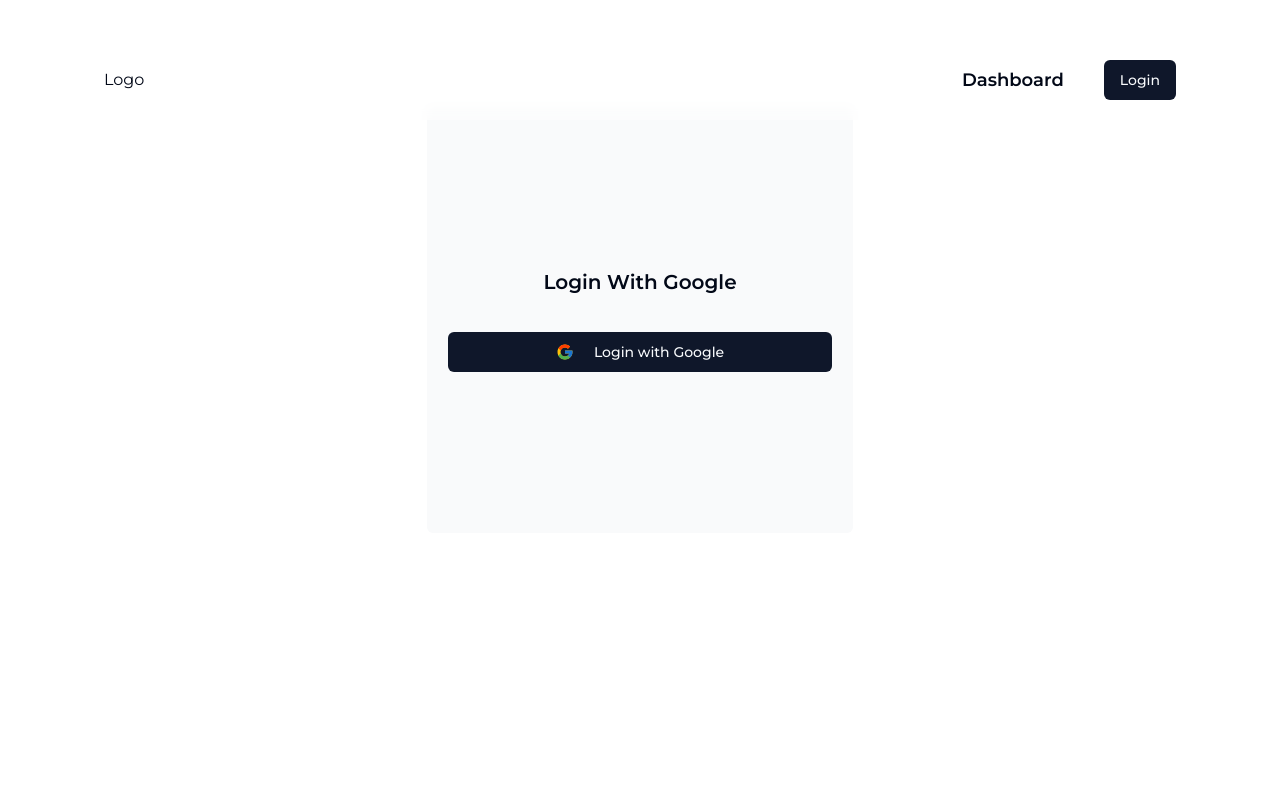
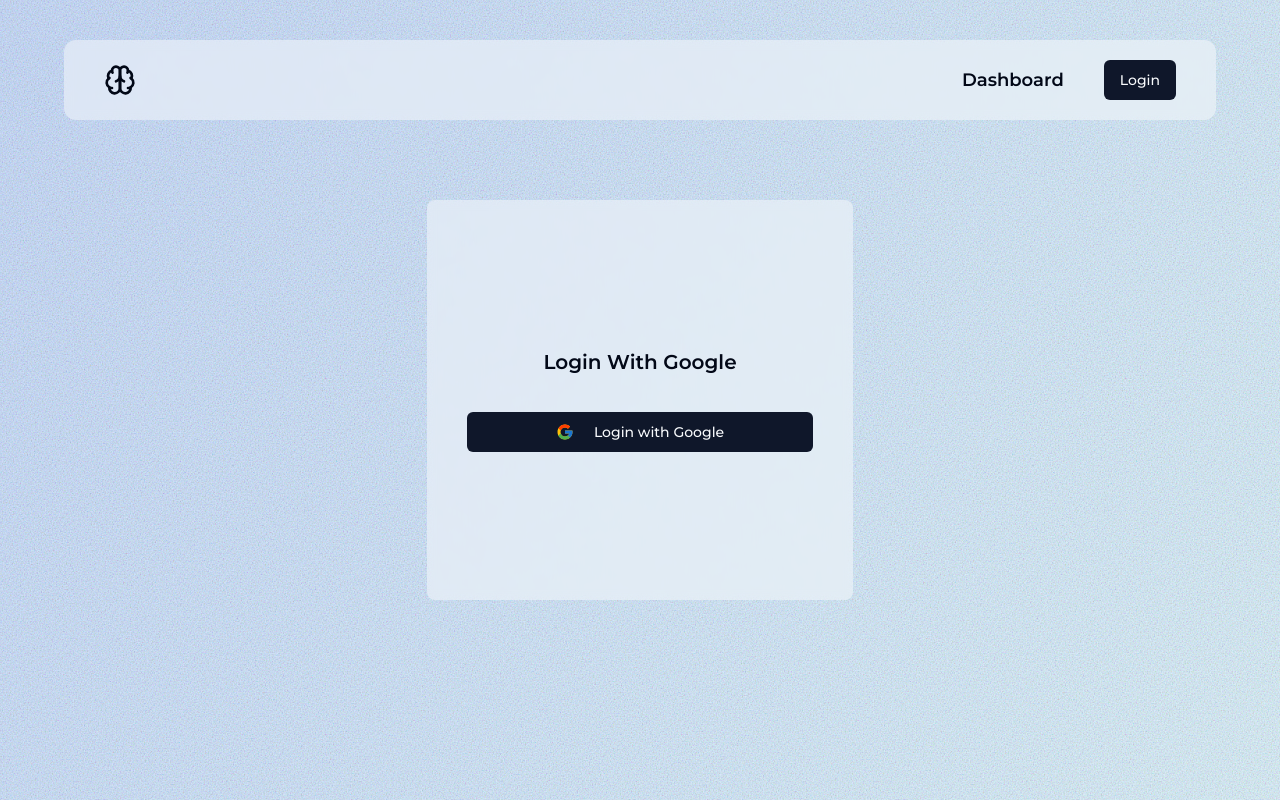
Before and after one commit to AniruddhaGawali/course-wave, a Next.js app: page /auth/login in a window 1280 px wide. Built offline with nearby package versions, Linux system fonts and the light colour scheme; no server answers.

Commit message:
Update login and dashboard pages, and navbar component

```diff
--- a/src/app/auth/login/page.tsx
+++ b/src/app/auth/login/page.tsx
@@ -10,8 +10,8 @@
 
 const LoginPage = (props: Props) => {
   return (
-    <div className="flex h-[80vh] w-full items-center justify-center">
-      <form className="flex h-2/3 w-1/3 flex-col items-center justify-center gap-6 rounded-md bg-gray-50">
+    <div className="grainy-gradient flex h-screen w-full items-center justify-center">
+      <form className="flex h-2/4 w-1/3 flex-col items-center justify-center gap-6 rounded-lg bg-[rgba(255,255,255,0.45)]  px-10 backdrop-blur-sm">
         <h2 className="text-center text-xl font-semibold">Login With Google</h2>
 
         <Button
--- a/src/app/dashboard/page.tsx
+++ b/src/app/dashboard/page.tsx
@@ -41,7 +41,7 @@
 
   if (status === "unauthenticated") {
     return (
-      <div className="flex h-screen w-full items-center justify-center gap-5">
+      <div className="grainy-gradient flex h-screen w-full items-center justify-center gap-5">
         <h1 className="text-2xl font-semibold capitalize">
           You are not authenticated, Please{" "}
         </h1>
--- a/src/components/Navbar.tsx
+++ b/src/components/Navbar.tsx
@@ -10,7 +10,13 @@
   PopoverContent,
   PopoverTrigger,
 } from "@/components/ui/popover";
-import { CircleUser, LayoutDashboard, LogOut } from "lucide-react";
+import {
+  Brain,
+  BrainCircuit,
+  CircleUser,
+  LayoutDashboard,
+  LogOut,
+} from "lucide-react";
 import * as action from "@/actions";
 
 type Props = {};
@@ -21,7 +27,9 @@
   return (
     <header className="fixed left-1/2 top-10 z-50 flex h-20 w-[90%] -translate-x-1/2 items-center justify-between rounded-xl bg-[rgba(255,255,255,0.45)]  px-10 backdrop-blur-sm">
       <Link href={"/"}>
-        <h1>Logo</h1>
+        <h1>
+          <Brain size={32} className="mr-2 inline-block hover:text-blue-400" />
+        </h1>
       </Link>
 
       <nav>
```
